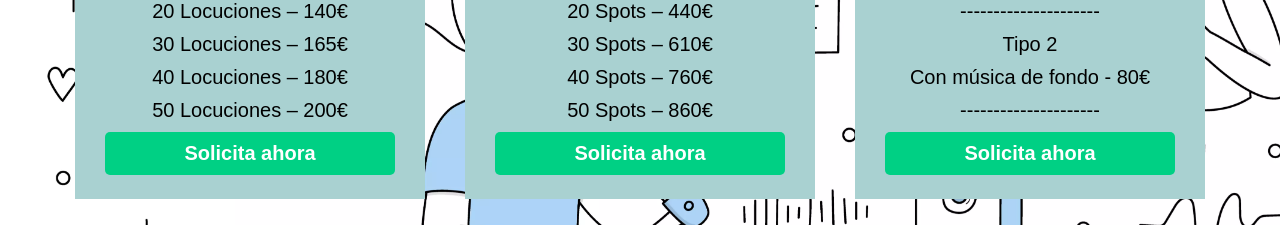
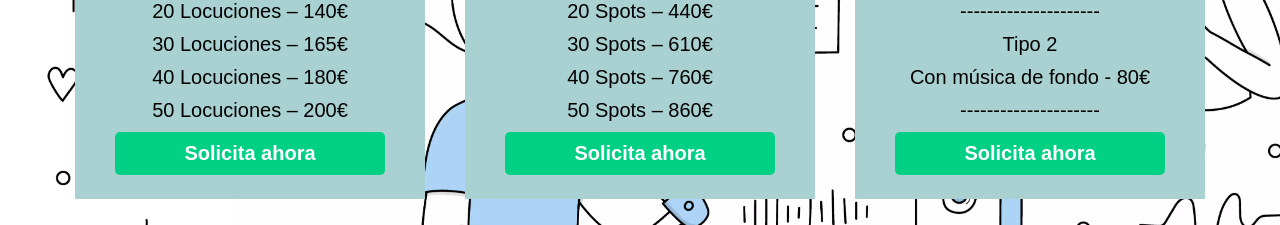
Before and after one commit to Edalves-Uachavila/SonoridadPerfeita, a React (Vite) app: page / in a window 1280 px wide. Shown: the part 4020-4245 px from the top of the page. Built offline with nearby package versions, Linux system fonts and the light colour scheme.

Commit message:
Update button.jsx

```diff
--- a/src/components/button.jsx
+++ b/src/components/button.jsx
@@ -7,7 +7,7 @@ export const customStyle = {
     fontSize:"20px",
     backgroundColor:"#00d084",
     color:"white",
-    minWidth:"290px",
+    minWidth:"270px",
     padding:"10px",
     border:"none",
     borderRadius:"5px"
```
